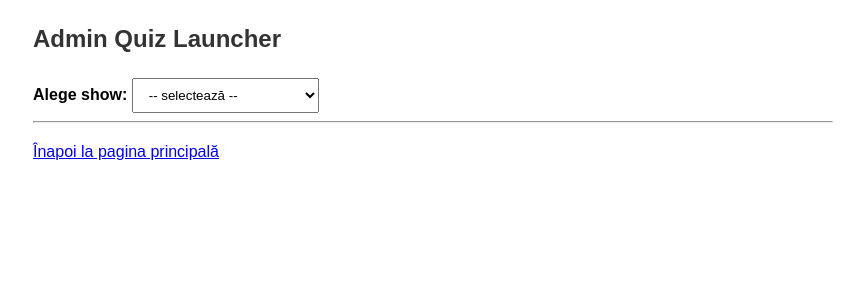
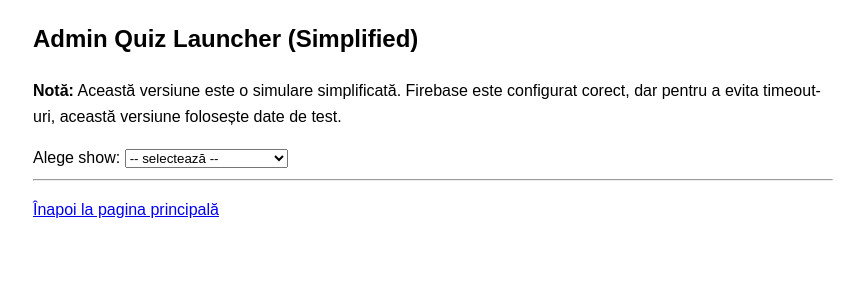
Before and after one commit to oana-afk/syncplay-backend, a Flask app: page /admin in a window 1280 px wide. Shown: the top 300 px of the page, without its empty margins (207-1071 px from the left). Run offline with Flask 3, Linux system fonts and the light colour scheme.

Commit message:
Update admin_simple.html

```diff
--- a/admin_panel/templates/admin_simple.html
+++ b/admin_panel/templates/admin_simple.html
@@ -5,28 +5,20 @@
     <style>
         body { font-family: Arial, sans-serif; line-height: 1.6; margin: 20px; }
         .container { max-width: 800px; margin: 0 auto; }
-        .error { color: red; border: 1px solid red; padding: 10px; margin: 15px 0; }
-        .success { color: green; border: 1px solid green; padding: 10px; margin: 15px 0; }
-        .question-item { background-color: #f9f9f9; border: 1px solid #ddd; padding: 12px; margin-bottom: 15px; border-radius: 5px; }
-        select, button { padding: 8px 12px; }
-        button { background-color: #4285f4; color: white; border: none; border-radius: 5px; cursor: pointer; }
-        button:hover { background-color: #3367d6; }
-        h2, h3 { color: #333; }
+        .question-item { border: 1px solid #ddd; padding: 10px; margin-bottom: 10px; }
+        .success { color: green; }
     </style>
 </head>
 <body>
   <div class="container">
-        <h2>Admin Quiz Launcher</h2>
+    <h2>Admin Quiz Launcher (Simplified)</h2>
 
-        {% if firebase_error %}
-            <div class="error">
-                <strong>Eroare:</strong> {{ firebase_error }}
-            </div>
-        {% endif %}
+    <p><b>Notă:</b> Această versiune este o simulare simplificată. Firebase este configurat corect,
+    dar pentru a evita timeout-uri, această versiune folosește date de test.</p>
 
     <!-- Select Show -->
     <form method="POST">
-            <label for="show_id"><b>Alege show:</b></label>
+      <label for="show_id">Alege show:</label>
       <select name="show_id" onchange="this.form.submit()">
         <option value="">-- selectează --</option>
         {% for show in shows %}
@@ -39,22 +31,16 @@
     {% if selected_show %}
       <h3>Întrebări pentru <code>{{ selected_show }}</code>:</h3>
 
-            {% if questions %}
       <form method="POST">
         <input type="hidden" name="show_id" value="{{ selected_show }}">
         {% for q in questions %}
           <div class="question-item">
             <b>{{ q.text }}</b><br>
-                            <small>Răspuns corect: <b>{{ q.correct }}</b></small><br>
             <small>ID: {{ q.id }}</small><br>
-                            <button name="question_id" value="{{ q.id }}" type="submit">Lansează această întrebare</button>
+            <button name="question_id" value="{{ q.id }}">Lansează această întrebare</button>
           </div>
         {% endfor %}
       </form>
-            {% else %}
-                <div class="error">Nu s-au găsit întrebări pentru acest show.</div>
-                <p>Poți adăuga întrebări folosind scriptul <code>populate_firestore.py</code>.</p>
-            {% endif %}
     {% endif %}
 
     <hr>
```
Lines whose indentation alone changed are shown as unchanged.
